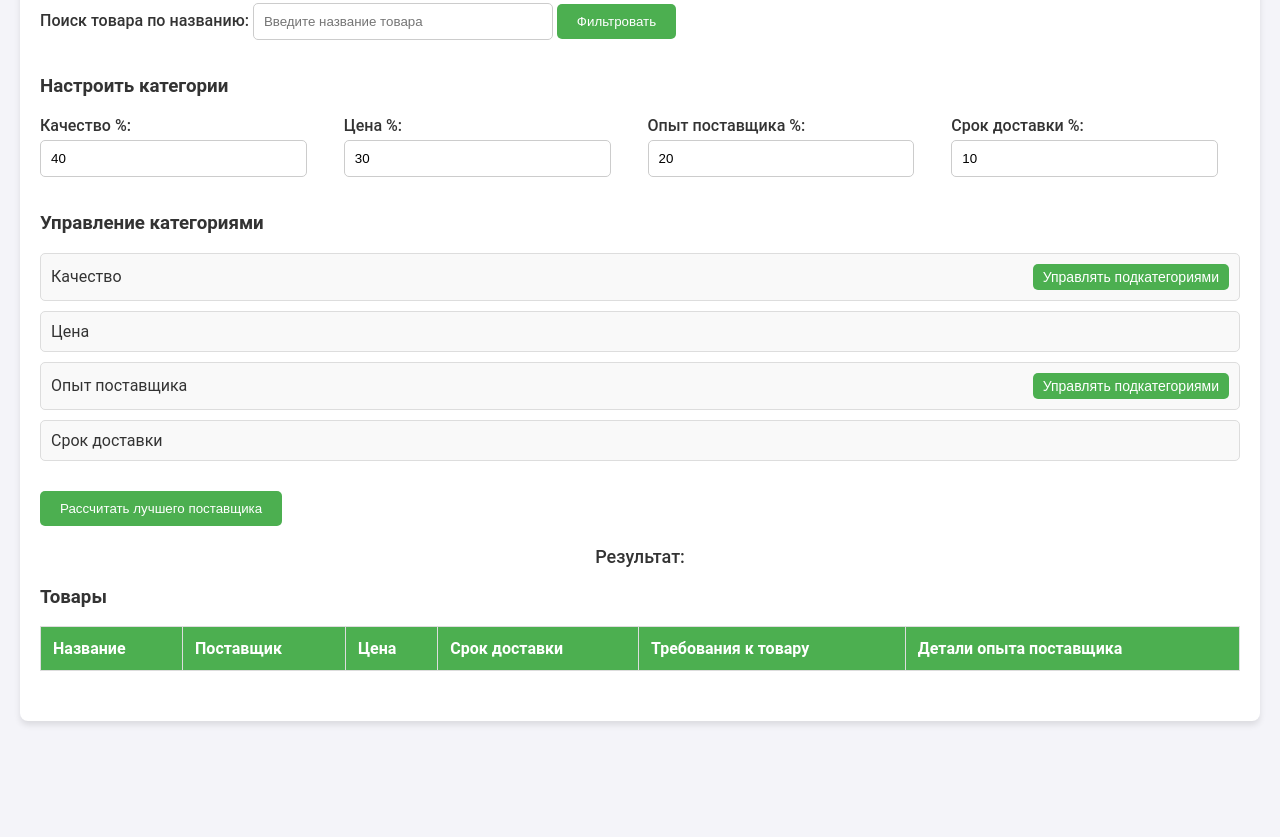
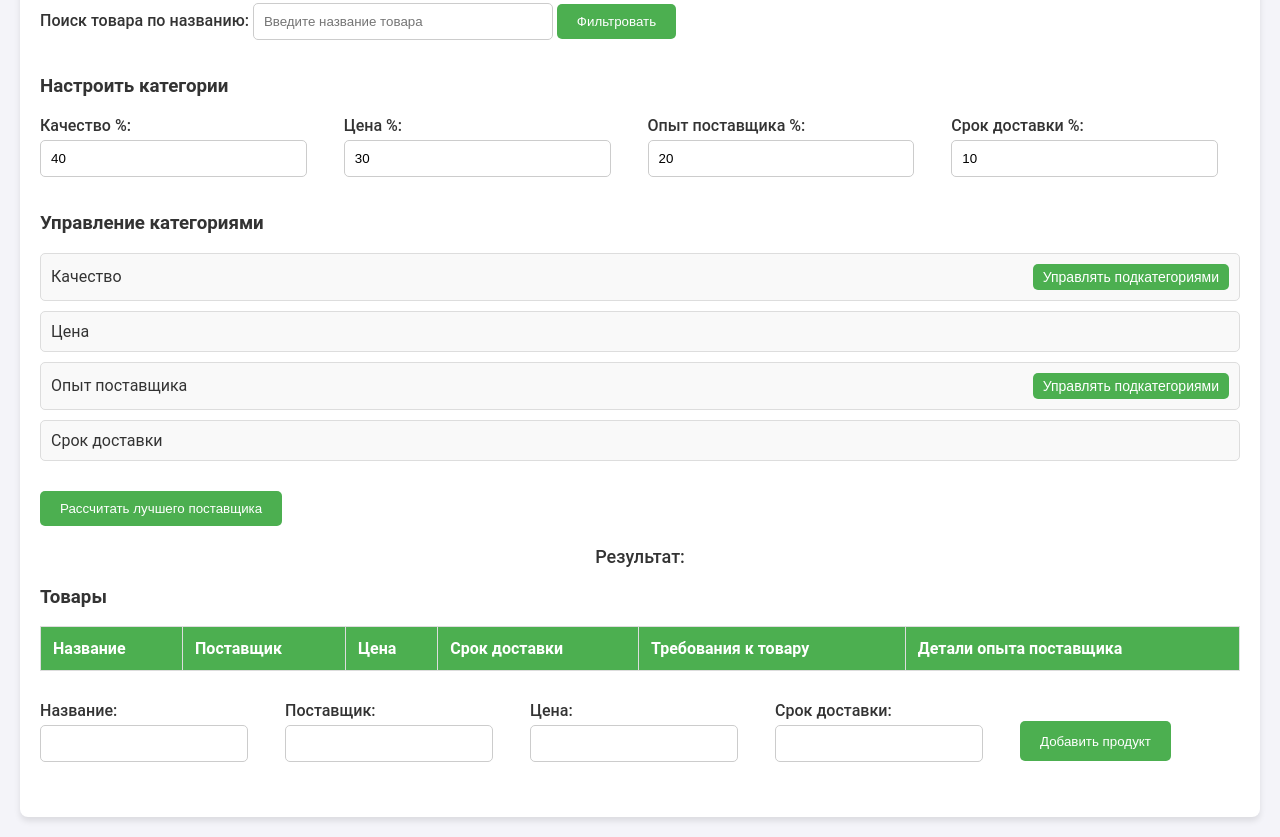
Before and after one commit to DarhanM/MCDM-for-selecting-suppliers-offers, a plain HTML site: page frontend/index_ru.html in a window 1280 px wide. Shown: the part 140-977 px from the top of the page. Before the commit the page ends 881 px from the top, so only its background shows below. Drawn offline with Linux system fonts and the light colour scheme; no server answers.

Commit message:
Add new product form to ru version

```diff
--- a/frontend/index_ru.html
+++ b/frontend/index_ru.html
@@ -62,6 +62,15 @@
                 <tbody></tbody>
             </table>
         </div>
+        <div class="add-product-section">
+            <div class="add-product-row">
+                <label>Название: <input type="text", id="product-name"></label>
+                <label>Поставщик: <input type="text", id="product-supplier"></label>
+                <label>Цена: <input type="number", id="product-price"></label>
+                <label>Срок доставки: <input type="number", id="product-delivery-time"></label>
+                <button onclick="addNewProduct()">Добавить продукт</button>
+            </div>
+        </div>
     </div>
     <script src="script.js"></script>
 </body>
```
